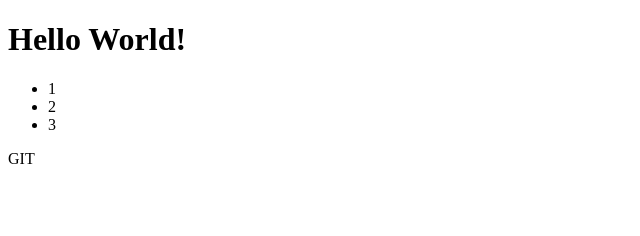
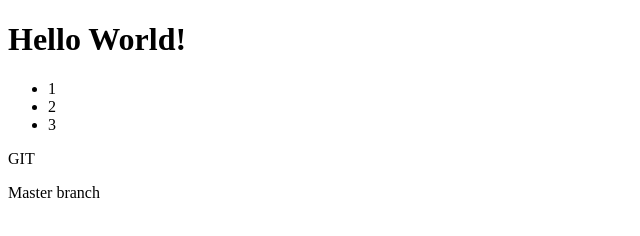
Before and after one commit to jokerkri/github-tutorial, a plain HTML site: page index.html in a window 1280 px wide. Shown: the whole page, without its empty margins (0-640 px from the left). Drawn offline with Linux system fonts and the light colour scheme.

Commit message:
changed index.html added new p

```diff
--- a/index.html
+++ b/index.html
@@ -14,5 +14,7 @@
         <li>3</li>
     </ul>
     <p>GIT</p>
+    <p>Master branch</p>
+
 </body>
 </html>
```
